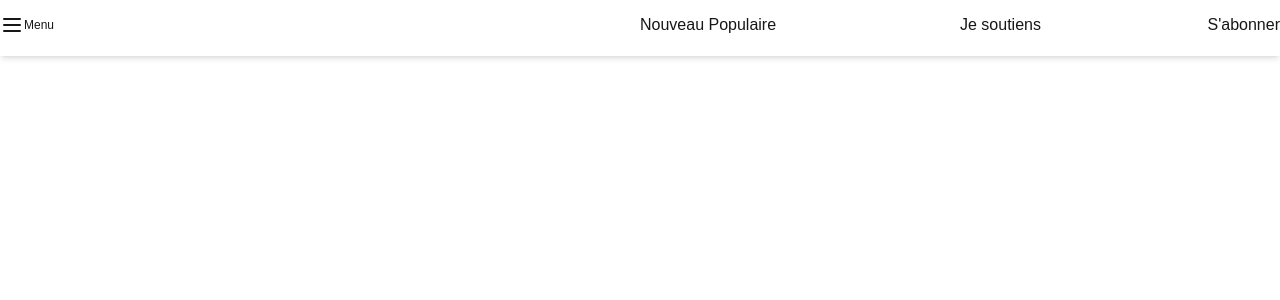
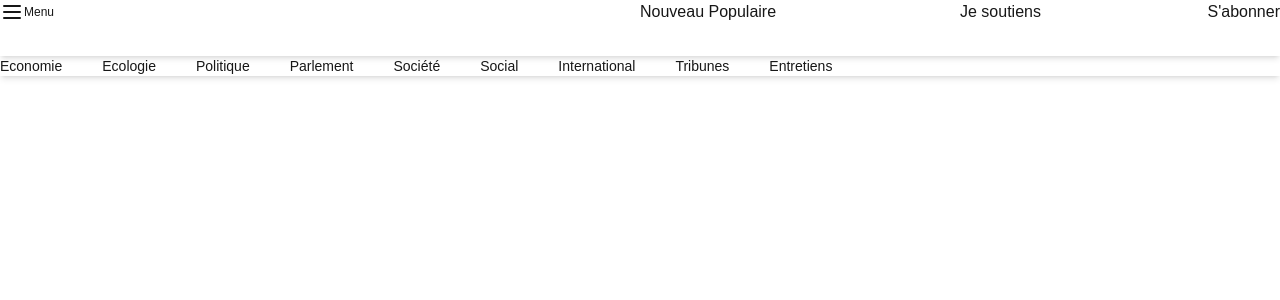
Before and after one commit to Dokryptos/sanity-custom, a Next.js app: page / in a window 1280 px wide. Shown: the top 300 px of the page. Built offline with nearby package versions, Linux system fonts and the light colour scheme.

Commit message:
addinf marquee with style m / p problem

```diff
--- a/components/layout/navbar/index.tsx
+++ b/components/layout/navbar/index.tsx
@@ -4,95 +4,111 @@ import Grid from "@/components/ui/grid";
 import Link from "next/link";
 import { Menu, X, ChevronDown } from "lucide-react";
 import { motion, AnimatePresence } from "framer-motion";
+import NavbarMarquee from "./marquee";
 export default function LayoutNavbar() {
   const [openMenu, setOpenMenu] = useState(false);
   const [openIndex, setOpenIndex] = useState<number | null>(null);
   const menuData = [
     {
       label: "Economie",
+      href: "/economie",
       sub: [
-        { label: "Fiscalité", href: "/articles/fiscalite" },
-        { label: "Capitalisme", href: "/articles/capitalisme" },
-        { label: "Industrie", href: "/articles/industrie" },
-        { label: "Précarité", href: "/articles/precarite" },
+        { label: "Fiscalité", href: "/economie/fiscalite" },
+        { label: "Capitalisme", href: "/economie/capitalisme" },
+        { label: "Industrie", href: "/economie/industrie" },
+        { label: "Précarité", href: "/economie/precarite" },
       ],
     },
     {
       label: "Ecologie",
+      href: "/ecologie",
       sub: [
-        { label: "Climat", href: "/articles/climat" },
-        { label: "Mobilisations", href: "/articles/mobilisations" },
-        { label: "Energie", href: "/articles/energie" },
+        { label: "Climat", href: "/ecologie/climat" },
+        { label: "Mobilisations", href: "/ecologie/mobilisations" },
+        { label: "Energie", href: "/ecologie/energie" },
         {
           label: "Justice environnementale",
-          href: "/articles/justice-environnementale",
+          href: "/ecologie/justice-environnementale",
         },
       ],
     },
     {
       label: "Politique",
+      href: "/politique",
       sub: [
-        { label: "Partis", href: "/articles/partis" },
-        { label: "Campagnes", href: "/articles/campagnes" },
-        { label: "Institutions", href: "/articles/institutions" },
-        { label: "Hégémonie", href: "/articles/hegemonie" },
+        { label: "Partis", href: "/politique/partis" },
+        { label: "Campagnes", href: "/politique/campagnes" },
+        { label: "Institutions", href: "/politique/institutions" },
+        { label: "Hégémonie", href: "/politique/hegemonie" },
       ],
     },
     {
       label: "Parlement",
+      href: "/parlement",
       sub: [
-        { label: "Commissions", href: "/articles/commissions" },
-        { label: "Lois", href: "/articles/lois" },
-        { label: "Constitutionnalité", href: "/articles/constitutionnalite" },
+        { label: "Commissions", href: "/parlement/commissions" },
+        { label: "Lois", href: "/parlement/lois" },
+        { label: "Constitutionnalité", href: "/parlement/constitutionnalite" },
       ],
     },
     {
       label: "Société",
+      href: "/societe",
       sub: [
-        { label: "Discriminations", href: "/articles/discriminations" },
-        { label: "Culture", href: "/articles/culture" },
-        { label: "Normes", href: "/articles/normes" },
-        { label: "Genres", href: "/articles/genres" },
-        { label: "Religions", href: "/articles/religions" },
+        { label: "Discriminations", href: "/societe/discriminations" },
+        { label: "Culture", href: "/societe/culture" },
+        { label: "Normes", href: "/societe/normes" },
+        { label: "Genres", href: "/societe/genres" },
+        { label: "Religions", href: "/societe/religions" },
       ],
     },
     {
       label: "Social",
+      href: "/social",
       sub: [
-        { label: "Services publics", href: "/articles/service-public" },
-        { label: "Travail", href: "/articles/travail" },
-        { label: "Santé", href: "/articles/sante" },
-        { label: "Logement", href: "/articles/logement" },
-        { label: "Solidarité", href: "/articles/solidarite" },
+        { label: "Services publics", href: "/social/service-public" },
+        { label: "Travail", href: "/social/travail" },
+        { label: "Santé", href: "/social/sante" },
+        { label: "Logement", href: "/social/logement" },
+        { label: "Solidarité", href: "/social/solidarite" },
       ],
     },
     {
       label: "International",
+      href: "/international",
       sub: [
-        { label: "Nord-Sud", href: "/articles/nord-sud" },
-        { label: "luttes mondiales", href: "/articles/luttes-mondiales" },
-        { label: "Europe", href: "/articles/europe" },
+        { label: "Nord-Sud", href: "/international/nord-sud" },
+        { label: "luttes mondiales", href: "/international/luttes-mondiales" },
+        { label: "Europe", href: "/international/europe" },
         {
           label: "Conflits géopolitiques",
-          href: "/articles/conflits-geopolitique",
+          href: "/international/conflits-geopolitique",
         },
       ],
     },
     {
-      label: "Tribunes et entretiens",
-      sub: [
-        { label: "Tribunes", href: "/tribunes" },
-        { label: "Entretiens", href: "/entretiens" },
-      ],
+      label: "Tribunes",
+      href: "/tribunes",
+      sub: [{ label: "Tribunes", href: "/tribunes" }],
+    },
+    {
+      label: "Entretiens",
+      href: "/entretiens",
+      sub: [{ label: "Entretiens", href: "/entretiens" }],
     },
   ];
   return (
-    <nav className="fixed inset-0 bg-white z-50 flex flex-col h-10 tablet:h-14 justify-center shadow-md">
-      <Grid>
-        <div className="laptop:col-start-1 laptop:col-span-6 tablet:col-span-2 pl-5">
+    <>
+      <nav
+        role="navigation"
+        className="fixed inset-0 bg-white z-50 h-10 tablet:h-14 shadow-md select-none w-full"
+      >
+        <Grid className="flex flex-col justify-center">
+          <div className="laptop:col-start-1 laptop:col-span-6 tablet:col-span-2">
             <button
               type="button"
               className="p-2 cursor-pointer 0"
+              aria-expanded={openMenu}
               onClick={() => {
                 setOpenMenu(!openMenu);
               }}
@@ -117,7 +133,7 @@ export default function LayoutNavbar() {
                     animate={{ opacity: 0.2 }}
                     exit={{ opacity: 0 }}
                     transition={{ duration: 0.3 }}
-                  className="fixed top-14 inset-0 bg-black z-20"
+                    className="fixed top-10 tablet:top-14 inset-0 bg-black z-20"
                     onClick={() => setOpenMenu(false)} // ferme si on clique dehors
                   />
                   <motion.div
@@ -125,13 +141,16 @@ export default function LayoutNavbar() {
                     animate={{ x: 0, height: "100%" }}
                     exit={{ x: "-100%", height: "100%" }}
                     transition={{ duration: 0.3, ease: "easeInOut" }}
-                  className={`fixed top-10 tablet:top-14 bg-white z-50 flex flex-col p-6 w-full tablet:w-1/2 laptop:w-1/3`}
+                    aria-hidden={!openMenu}
+                    className={`fixed top-10 tablet:top-14 bg-white z-50 flex gap-5 flex-col p-6 w-full tablet:w-1/2 laptop:w-1/3`}
                   >
                     <Link href="/">Accueil</Link>
                     {menuData.map((item, i) => (
-                    <li key={i} className="group p-20">
+                      <li key={i} className="block p-5 border-b">
                         <div
-                        onClick={() => setOpenIndex(openIndex === i ? null : i)}
+                          onClick={() =>
+                            setOpenIndex(openIndex === i ? null : i)
+                          }
                           className="flex items-center justify-between w-full p-5"
                         >
                           {item.label}
@@ -155,7 +174,7 @@ export default function LayoutNavbar() {
                                 opacity: 0,
                               }}
                               transition={{ duration: 0.3, ease: "easeInOut" }}
-                            className="pl-6 text-sm grid grid-cols-2 gap-3 overflow-hidden"
+                              className="pl-6 text-sm grid grid-cols-2 gap-4 overflow-hidden"
                             >
                               {item.sub.map((subItem, j) => (
                                 <motion.li
@@ -182,7 +201,6 @@ export default function LayoutNavbar() {
               </AnimatePresence>
             )}
           </div>
-
           <div className="laptop:col-start-7 tablet:col-start-4 flex col-start-2 tablet:col-span-3 col-span-2 pl-5 tablet:pl-0">
             <Link href="/">Nouveau Populaire</Link>
           </div>
@@ -196,5 +214,7 @@ export default function LayoutNavbar() {
           </div>
         </Grid>
       </nav>
+      <NavbarMarquee menuData={menuData} />
+    </>
   );
 }
--- /dev/null
+++ b/components/layout/navbar/marquee.tsx
@@ -0,0 +1,36 @@
+import Link from "next/link";
+
+interface MenuItem {
+  label: string;
+  href: string;
+  sub: {
+    label: string;
+    href: string;
+  }[];
+}
+
+interface NavbarMarqueeProps {
+  menuData: MenuItem[];
+}
+
+export default function NavbarMarquee({ menuData }: NavbarMarqueeProps) {
+  return (
+    <div
+      role="navigation"
+      className="w-full fixed flex top-10 tablet:top-14 z-40 bg-white shadow-md select-none gap-10 "
+    >
+      {menuData.map((menuTitle, index) => (
+        <div key={index}>
+          <Link
+            className="text-center font-medium text-sm "
+            href={menuTitle.href || "#"}
+          >
+            <p className="hover:opacity-15 duration-400 transition-transform ease-in-out p-10">
+              {menuTitle.label}
+            </p>
+          </Link>
+        </div>
+      ))}
+    </div>
+  );
+}
```
Lines whose indentation alone changed are shown as unchanged.
